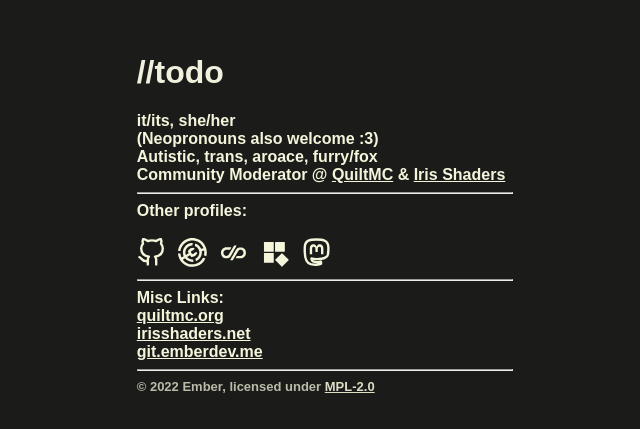
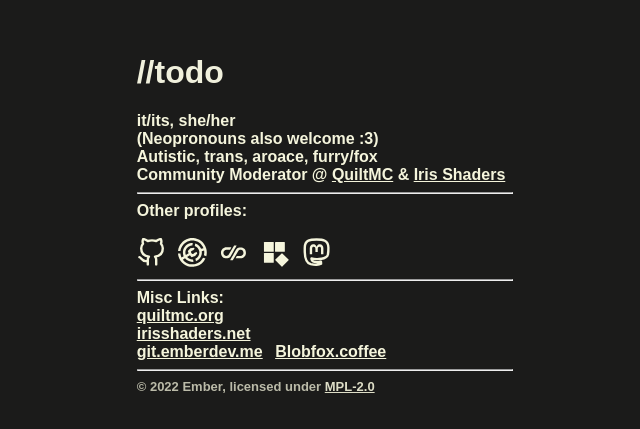
Before and after one commit to Ember-ruby/Site, a plain HTML site: page site/index.html in a window 1280 px wide. Shown: the part 187-616 px from the top of the page, without its empty margins (315-955 px from the left). Drawn offline with Linux system fonts and the light colour scheme.

Commit message:
add blobfox.coffee

```diff
--- a/site/index.html
+++ b/site/index.html
@@ -51,7 +51,7 @@
             <a style="color: beige; padding-right: 0.5em;" href="https://quiltmc.org/" target="_blank" rel="noopener noreferrer me" title="QuiltMC">quiltmc.org</a><br>
             <a style="color: beige; padding-right: 0.5em;" href="https://irisshaders.net/" target="_blank" rel="noopener noreferrer me" title="Iris Shaders">irisshaders.net</a><br>
             <a style="color: beige; padding-right: 0.5em;" href="https://git.emberdev.me/" target="_blank" rel="noopener noreferrer me" title="Gitea">git.emberdev.me</a>
-            <a rel="me" href="https://blobfox.coffee/@Ember"></a>
+            <a style="color: beige; padding-right: 0.5em;" rel="me" href="https://blobfox.coffee/@Ember" title="Blobfox.coffee">Blobfox.coffee</a>
             <hr>
         </div>
         <div class="text-muted" style="color: rgb(187, 187, 169); font-size: small;">
```
